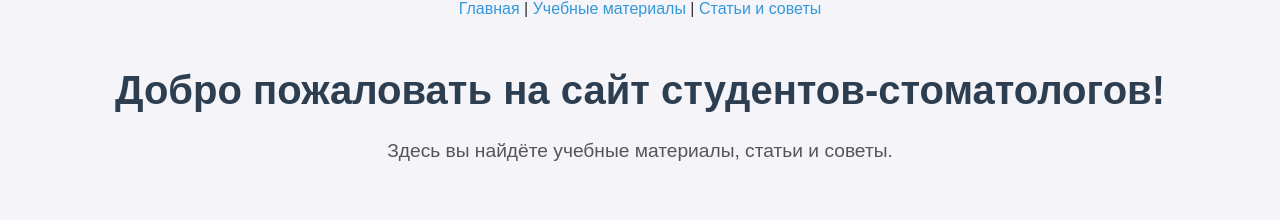
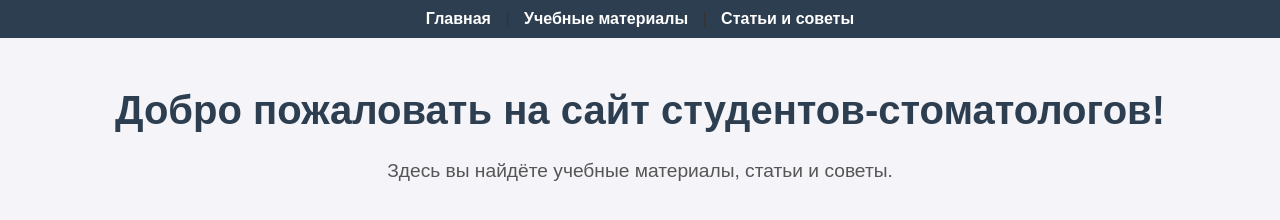
Before and after one commit to OtabekBoltaboyev/dentistry-students, a plain HTML site: page index.html in a window 1280 px wide. Drawn offline with Linux system fonts and the light colour scheme.

Commit message:
Update styles.css

```diff
--- a/styles.css
+++ b/styles.css
@@ -26,3 +26,18 @@ a {
 a:hover {
     color: #2980b9;
 }
+nav {
+    background-color: #2c3e50;
+    padding: 10px;
+}
+
+nav a {
+    color: #fff;
+    margin: 0 10px;
+    text-decoration: none;
+    font-weight: bold;
+}
+
+nav a:hover {
+    color: #3498db;
+}
```
